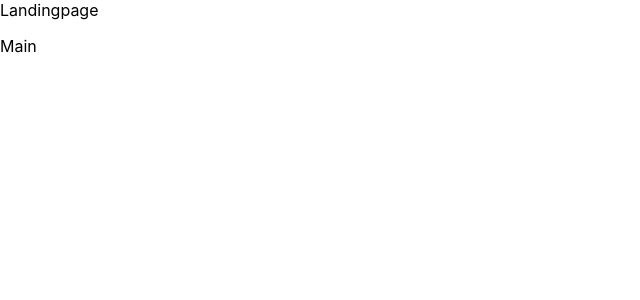
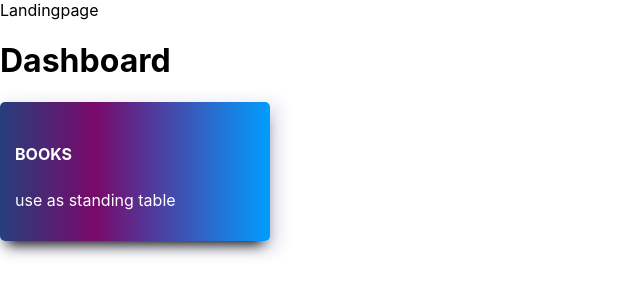
Before and after one commit to iva585/react-stuff, a React (Vite) app: page / in a window 1280 px wide. Shown: the top 300 px of the page, without its empty margins (0-640 px from the left). Built offline with nearby package versions, Linux system fonts and the light colour scheme.

Commit message:
create dashboard homepage

```diff
--- a/src/app/App.tsx
+++ b/src/app/App.tsx
@@ -1,5 +1,6 @@
 import React from 'react';
 import { BrowserRouter, Routes, Route, Link } from 'react-router-dom';
+import Dashboard from './pages/Dashboard/Dashboard';
 import Stuff from './pages/stuff/stuff';
 
 function App(): JSX.Element {
@@ -7,7 +8,7 @@ function App(): JSX.Element {
     <BrowserRouter>
       Landingpage
       <Routes>
-        <Route path="/" element={<p>Main</p>} />
+        <Route path="/" element={<Dashboard />} />
         <Route
           path="/about"
           element={<Link to="/contact">Contact here</Link>}
--- /dev/null
+++ b/src/app/pages/Dashboard/Dashboard.tsx
@@ -0,0 +1,15 @@
+import React from 'react';
+import Card from '../../components/Card/Card';
+
+export default function Dashboard(): JSX.Element {
+  const exampleContentRegular = {
+    name: 'Books',
+    description: 'use as standing table',
+  };
+  return (
+    <main>
+      <h1>Dashboard</h1>
+      <Card content={exampleContentRegular} />
+    </main>
+  );
+}
```
